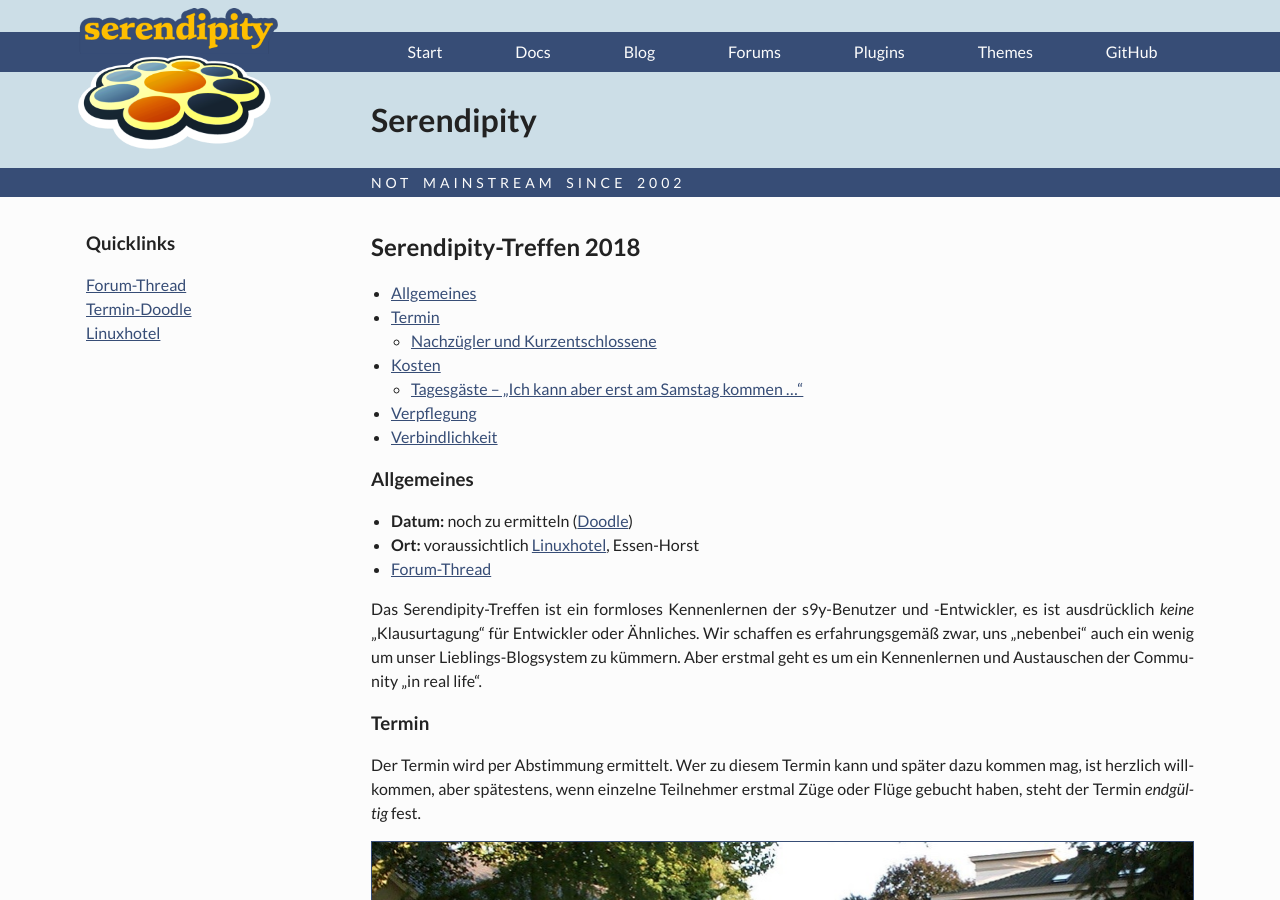
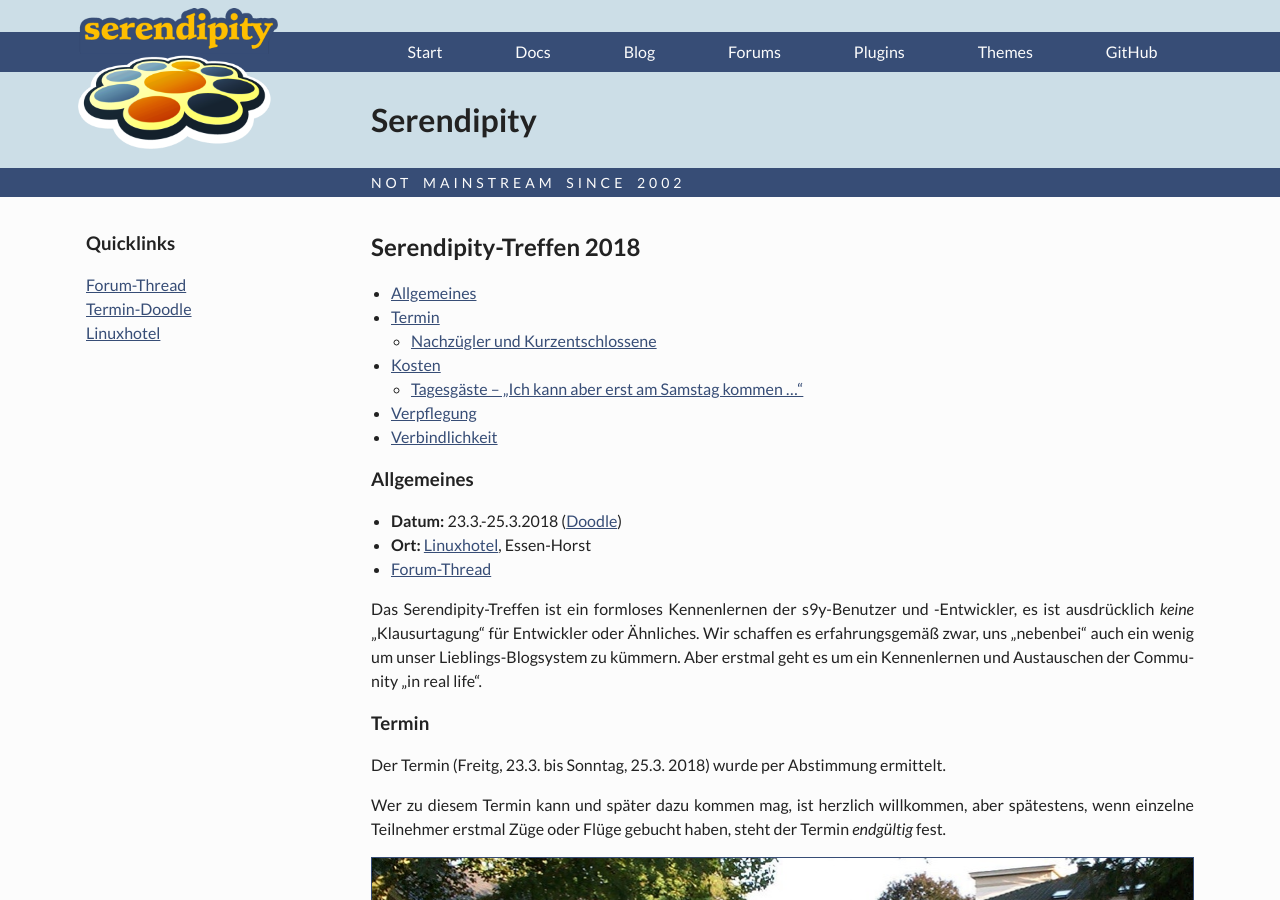
Before and after one commit to s9y/s9y.github.io, a Jekyll site: the page built from camp.md, in a window 1280 px wide and 900 px high. Built offline with Jekyll 4.4.1, drawn with Linux system fonts in a browser that asks for light colours; nearby versions of some CDN libraries.

Commit message:
Set final date for camp 2018

```diff
--- a/camp.md
+++ b/camp.md
@@ -10,15 +10,17 @@ title: s9ycamp
 
 ### Allgemeines
 
-* **Datum:** noch zu ermitteln ([Doodle](https://beta.doodle.com/poll/nw4kiutdy4burb8w))
-* **Ort:** voraussichtlich [Linuxhotel](http://www.linuxhotel.de), Essen-Horst
+* **Datum:** 23.3.-25.3.2018 ([Doodle](https://beta.doodle.com/poll/nw4kiutdy4burb8w))
+* **Ort:** [Linuxhotel](http://www.linuxhotel.de), Essen-Horst
 * [Forum-Thread](https://board.s9y.org/viewtopic.php?p=10448042)
 
 Das Serendipity-Treffen ist ein formloses Kennenlernen der s9y-Benutzer und -Entwickler, es ist ausdrücklich *keine* „Klausurtagung“ für Entwickler oder Ähnliches. Wir schaffen es erfahrungsgemäß zwar, uns „nebenbei“ auch ein wenig um unser Lieblings-Blogsystem zu kümmern. Aber erstmal geht es um ein Kennenlernen und Austauschen der Community „in real life“.
 
 ### Termin
 
-Der Termin wird per Abstimmung ermittelt. Wer zu diesem Termin kann und später dazu kommen mag, ist herzlich willkommen, aber spätestens, wenn einzelne Teilnehmer erstmal Züge oder Flüge gebucht haben, steht der Termin *endgültig* fest.
+Der Termin (Freitg, 23.3. bis Sonntag, 25.3. 2018) wurde per Abstimmung ermittelt.
+
+Wer zu diesem Termin kann und später dazu kommen mag, ist herzlich willkommen, aber spätestens, wenn einzelne Teilnehmer erstmal Züge oder Flüge gebucht haben, steht der Termin *endgültig* fest.
 
 <figure>
     <img src="/img/camp/linuxhotel.jpg" alt="Villa Vogelsang, Standort des Linuxhotels Essen">
```
